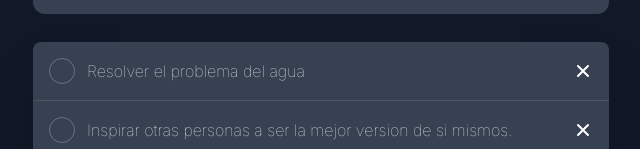
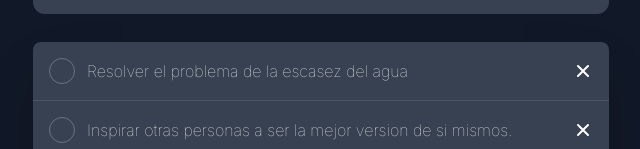
Before and after one commit to Soyelchamps/te-vas-a-morir, a React (Create React App) app: page / in a window 1280 px wide. Shown: the part 433-582 px from the top of the page, without its empty margins (319-959 px from the left). Built offline with nearby package versions, Linux system fonts and the light colour scheme.

Commit message:
Todo change

```diff
--- a/src/App.js
+++ b/src/App.js
@@ -8,7 +8,7 @@ function App() {
   const [todos, setTodos] = useState([
     {
       id: 1,
-      title: "Resolver el problema del agua",
+      title: "Resolver el problema de la escasez del agua",
       completed: false,
     },
     {
```
